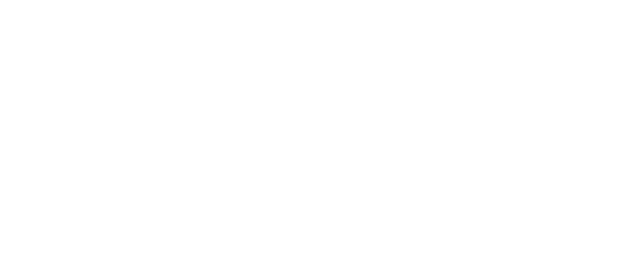
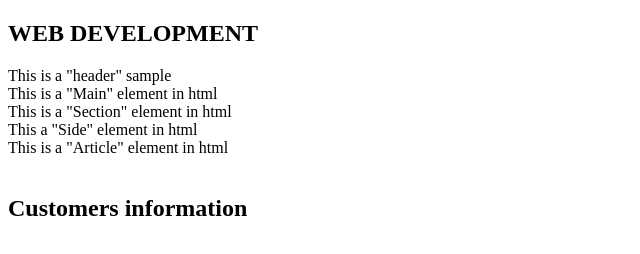
Before and after one commit to Dresae/PrcW02-Table_A, a plain HTML site: page index.html in a window 1280 px wide. Shown: the whole page, without its empty margins (0-640 px from the left). Drawn offline with Linux system fonts and the light colour scheme.

Commit message:
adding text tags

```diff
--- a/index.html
+++ b/index.html
@@ -6,6 +6,18 @@
     <title>Prc02-Table_A</title>
 </head>
 <body>
+    <div>
+        <H2>WEB DEVELOPMENT</H2>
+
+        <header>This is a "header" sample</header>
+        <main>This is a "Main" element in html</main>
+        <section>This is a "Section" element in html</section>
+        <aside>This a "Side" element in html</aside>
+        <article>This is a "Article" element in html</article><br>
+        <h2>Customers information</h2>
+    </div>
+
+
 
 </body>
 </html>
```
